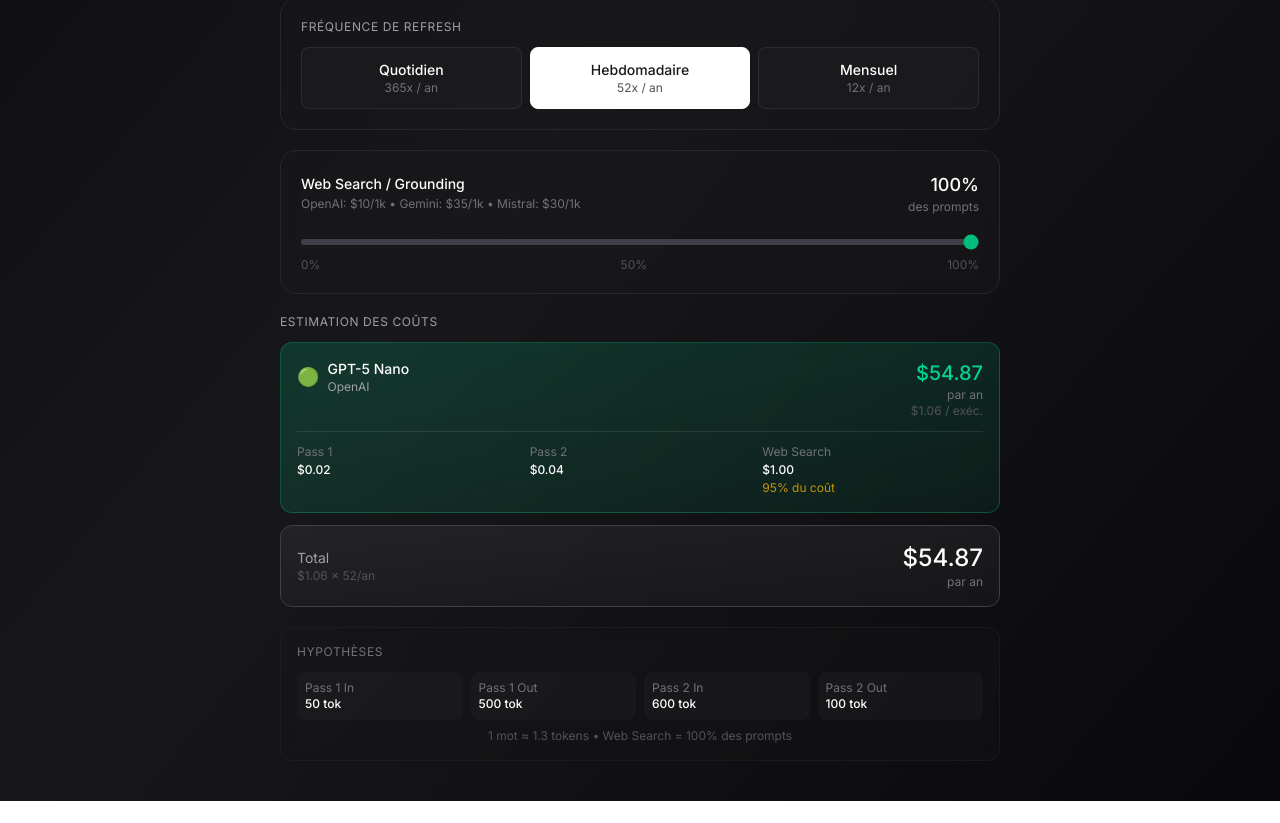
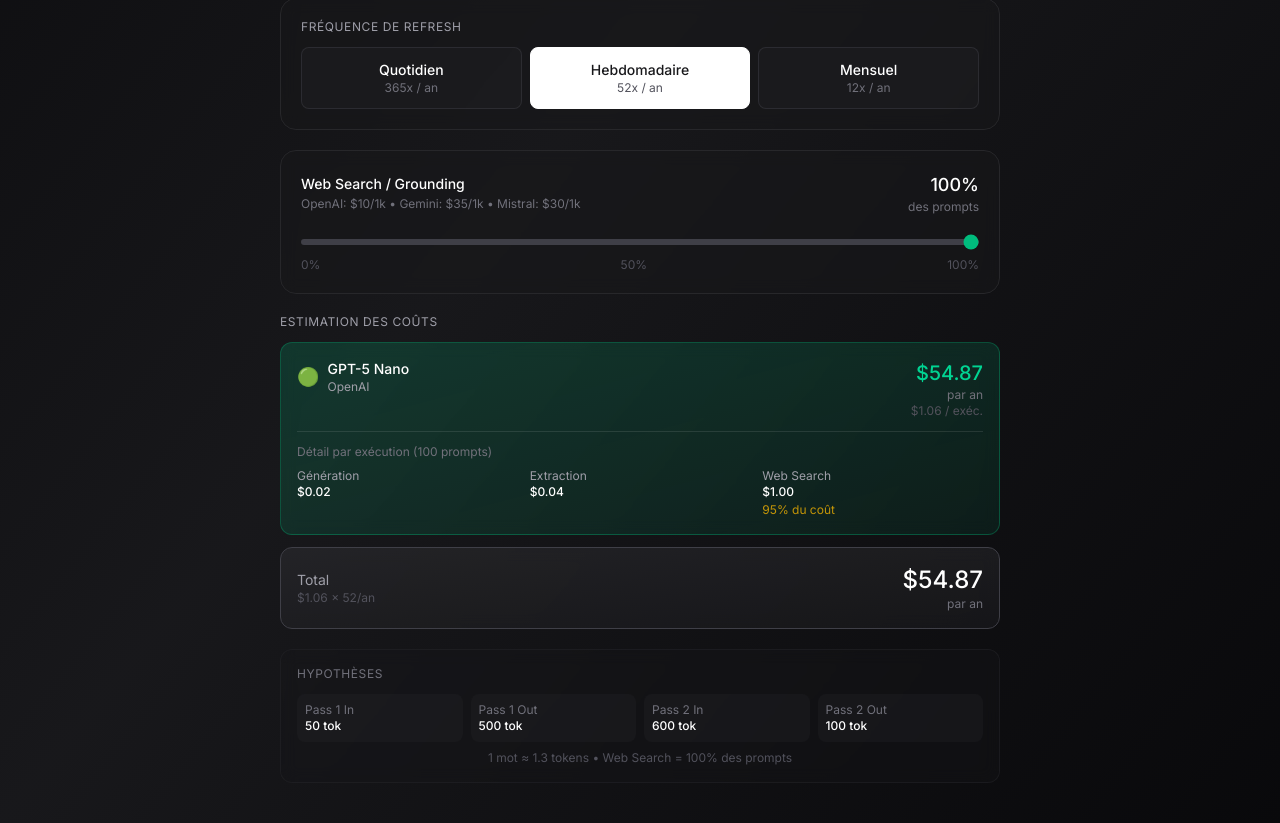
Before and after one commit to Spark-Data-Team/geo-cost-estimator, a React (Vite) app: page / in a window 1280 px wide. Shown: the part 739-1562 px from the top of the page. Before the commit the page ends 1540 px from the top, so only its background shows below. Built offline with nearby package versions, Linux system fonts and the light colour scheme.

Commit message:
Clarify cost breakdown labels

```diff
--- a/src/App.tsx
+++ b/src/App.tsx
@@ -413,27 +413,30 @@
                     </div>
                   </div>
 
-                  <div className="grid grid-cols-3 gap-3 pt-3 border-t border-white/10 text-xs">
+                  <div className="pt-3 border-t border-white/10 text-xs">
+                    <div className="text-zinc-500 mb-2">Détail par exécution ({promptCount} prompts)</div>
+                    <div className="grid grid-cols-3 gap-3">
                       <div>
-                      <div className="text-zinc-500 mb-0.5">Pass 1</div>
+                        <div className="text-zinc-400">Génération</div>
                         <div className="text-white font-medium">{formatCurrency(pass1Total)}</div>
                       </div>
                       <div>
-                      <div className="text-zinc-500 mb-0.5">Pass 2</div>
+                        <div className="text-zinc-400">Extraction</div>
                         <div className="text-white font-medium">{formatCurrency(pass2Total)}</div>
                       </div>
                       <div>
-                      <div className="text-zinc-500 mb-0.5">
+                        <div className="text-zinc-400">
                           {modelKey.includes('gemini') ? 'Grounding' : 'Web Search'}
                         </div>
                         <div className="text-white font-medium">
                           {webSearchPercent > 0 ? formatCurrency(webSearchTotal) : '—'}
                         </div>
                         {webSearchPercent > 0 && totalPerRun > 0 && (
-                        <div className="text-yellow-500/80 text-xs mt-0.5">
+                          <div className="text-yellow-500/80 mt-0.5">
                             {Math.round((webSearchTotal / totalPerRun) * 100)}% du coût
                           </div>
                         )}
+                      </div>
                     </div>
                   </div>
                 </div>
```
Lines whose indentation alone changed are shown as unchanged.
